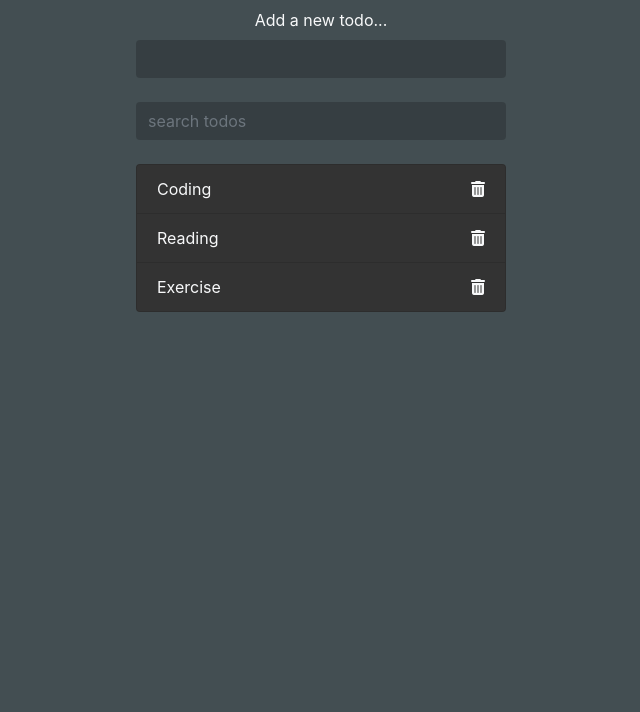
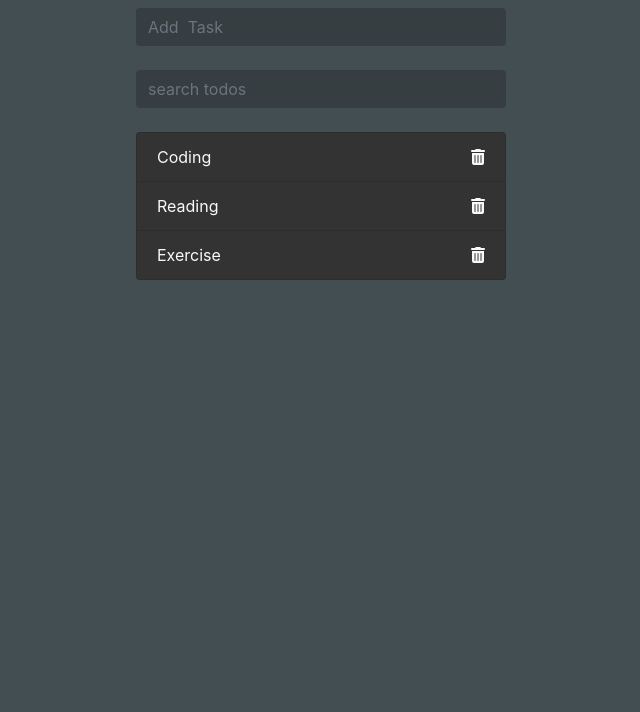
Before and after one commit to Vashisht23/Todo-List, a plain HTML site: page index.html in a window 1280 px wide. Shown: the part 88-800 px from the top of the page, without its empty margins (319-959 px from the left). Drawn offline with nearby package versions, Linux system fonts and the light colour scheme.

Commit message:
Update index.html

```diff
--- a/index.html
+++ b/index.html
@@ -16,12 +16,12 @@
             <h1 class="mb-4">Todo List</h1>
 
               <form class="add text-center my-4">
-            <label class="text-light">Add a new todo...</label>
-            <input type="text" class="form-control m-auto" name="add" />
+        <!--     <label class="text-light">Add a new todo...</label>
+ -->            <input type="text" class="form-control m-auto" id="width-add-task" name="add" placeholder="Add  Task" />
              </form>
 
             <form class="search">
-                <input type="text" class="form-control m-auto" name="search" placeholder="search todos">
+                <input type="text" class="form-control m-auto"  name="search" placeholder="search todos">
             </form>
         </header>
 
```
